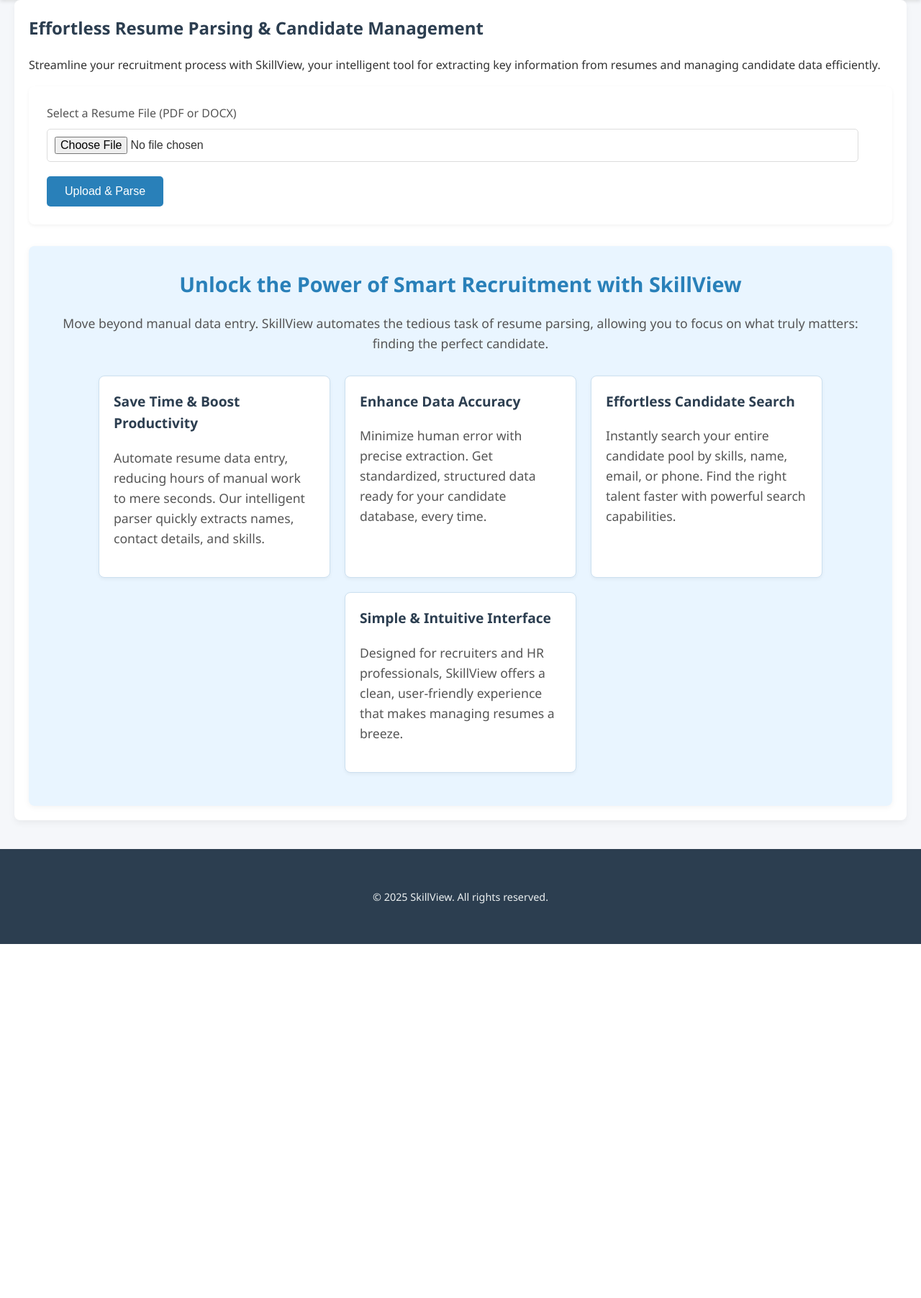
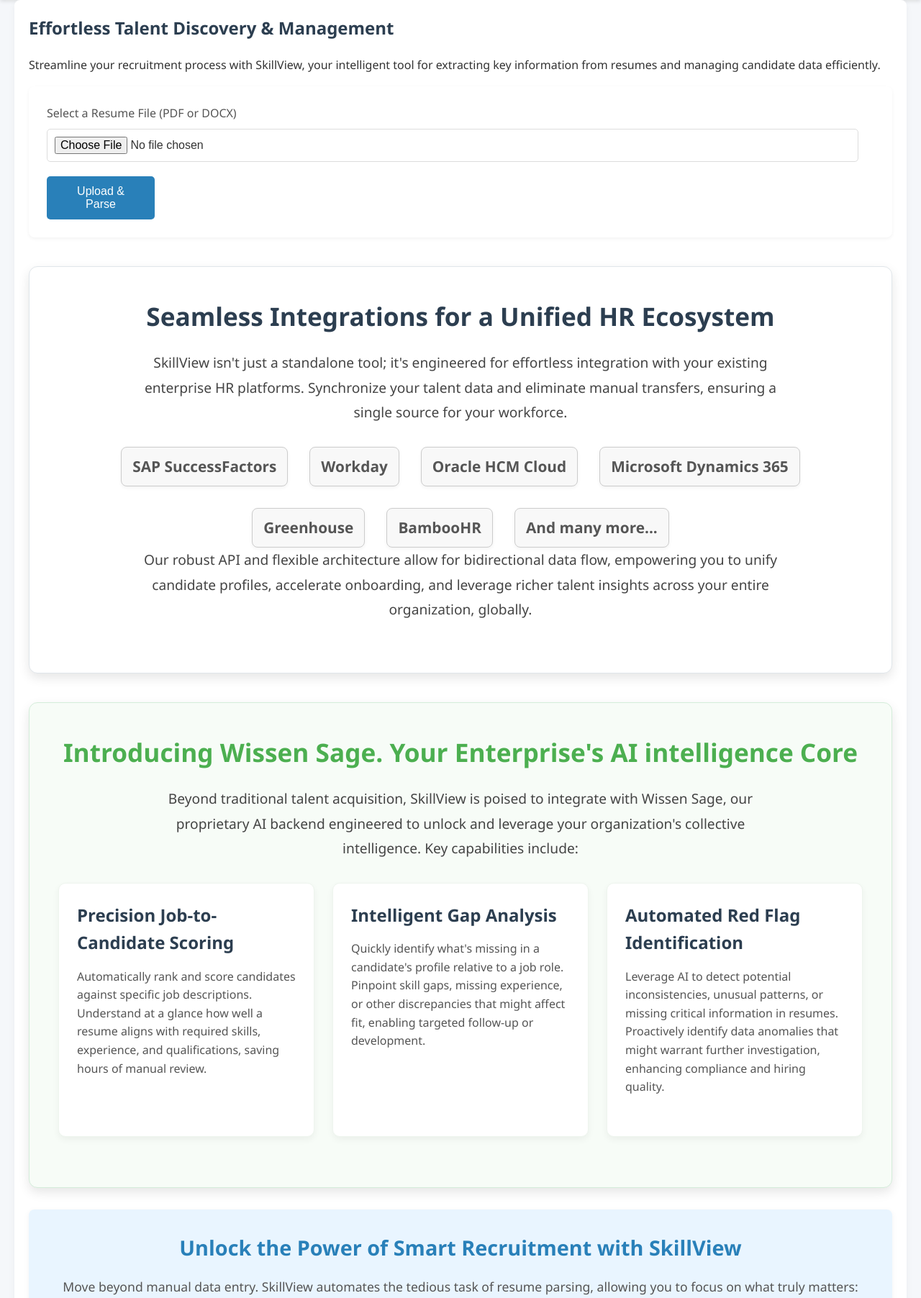
Before and after one commit to Singhajitman/rpappwissen, a Flask app: page /upload in a window 1280 px wide. Shown: the part 116-1920 px from the top of the page at 72% size. Before the commit the page ends 1428 px from the top, so only its background shows below. Run offline with Flask 3, Linux system fonts and the light colour scheme; some libraries are stand-ins or nearby versions; some web fonts are replaced.

Commit message:
front end changes with AI integration

```diff
--- a/static/style.css
+++ b/static/style.css
@@ -172,11 +172,11 @@ button, .btn {
     cursor: pointer;
     transition: background-color 0.3s ease, transform 0.2s ease;
     text-decoration: none;
-    display: inline-block; /* Essential for min-width to work */
+    display: inline-block;
     text-align: center;
-    min-width: 120px; /* NEW: Set a minimum width for consistent breadth */
-    box-sizing: border-box; /* Include padding in width calculation */
-    margin-right: 10px; /* Space between buttons */
+    width: 150px;
+    box-sizing: border-box;
+    margin-right: 10px;
 }
 
 button:hover, .btn:hover {
@@ -310,11 +312,72 @@ footer {
 .features-list li strong {
     color: #2c3e50;
     font-size: 1.2em;
-    display: block; /* Make strong tag block for spacing */
+    display: block;
     margin-bottom: 10px;
 }
 
-/* Responsive adjustments (updated for new elements) */
+/* NEW: Styles for the highlighted feature sections */
+.highlight-section {
+    background-color: #ffffff; /* White background */
+    padding: 40px;
+    border-radius: 12px;
+    margin-top: 40px;
+    text-align: center;
+    box-shadow: 0 6px 15px rgba(0,0,0,0.1); /* Stronger shadow */
+    border: 1px solid #e0e6ea; /* Light border */
+}
+
+.highlight-section h3 {
+    color: #2c3e50; /* Darker heading */
+    font-size: 2.2em; /* Larger heading */
+    margin-bottom: 20px;
+    font-weight: 700;
+}
+
+.highlight-section p {
+    color: #444;
+    font-size: 1.2em; /* Larger text */
+    line-height: 1.8;
+    max-width: 900px;
+    margin: 0 auto 30px auto; /* Centered paragraph with margin */
+}
+
+.integration-logos {
+    display: flex;
+    flex-wrap: wrap;
+    justify-content: center;
+    gap: 30px; /* Space between logos */
+    margin-top: 30px;
+}
+
+.integration-logos span {
+    font-size: 1.3em;
+    font-weight: 600;
+    color: #555;
+    padding: 10px 15px;
+    border: 1px solid #ccc;
+    border-radius: 8px;
+    background-color: #f8f8f8;
+    box-shadow: 0 2px 5px rgba(0,0,0,0.05);
+    transition: transform 0.2s ease, box-shadow 0.2s ease;
+}
+
+.integration-logos span:hover {
+    transform: translateY(-3px);
+    box-shadow: 0 4px 10px rgba(0,0,0,0.1);
+}
+
+/* Specific styling for Wissen Sage */
+.wissen-sage-section {
+    background-color: #f7fcf7; /* Very light green */
+    border: 1px solid #d4edda; /* Green border */
+}
+
+.wissen-sage-section h3 {
+    color: #4CAF50; /* SkillView green */
+}
+
+/* Responsive adjustments (no change, already handles new blocks well) */
 @media (max-width: 768px) {
     .header-content {
         flex-direction: column;
@@ -370,11 +433,77 @@ footer {
     td:nth-of-type(4):before { content: "Skills:"; }
     td:nth-of-type(5):before { content: "Actions:"; }
 
-    /* Adjust features list for smaller screens */
     .features-list li {
-        width: 100%; /* Full width on small screens */
+        width: 100%;
     }
     .action-buttons {
-        justify-content: flex-end; /* Align action buttons to the right on mobile */
+        justify-content: center;
+    }
+    .highlight-section {
+        padding: 25px;
+        margin-top: 30px;
+    }
+    .highlight-section h3 {
+        font-size: 1.8em;
+    }
+    .highlight-section p {
+        font-size: 1em;
+    }
+    .integration-logos span {
+        font-size: 1.1em;
+        padding: 8px 12px;
     }
 }
+/* Add this to the END of your static/css/style.css file */
+
+/* Styling for the list of Wissen Sage capabilities */
+.sage-capabilities {
+    list-style: none; /* Remove default bullet points */
+    padding: 0;
+    margin: 30px 0; /* Add some vertical space above/below the list */
+    display: grid; /* Use CSS Grid for a clean, multi-column layout */
+    grid-template-columns: repeat(auto-fit, minmax(280px, 1fr)); /* Responsive columns */
+    gap: 25px; /* Space between each capability box */
+}
+
+.sage-capabilities li {
+    background-color: #ffffff; /* White background for each capability box */
+    padding: 25px;
+    border-radius: 10px;
+    box-shadow: 0 4px 10px rgba(0,0,0,0.05); /* Soft shadow for a subtle lift */
+    text-align: left; /* Ensure text inside aligns left */
+    border: 1px solid #eef5ee; /* Very light green border */
+    transition: transform 0.3s ease, box-shadow 0.3s ease; /* Smooth hover effect */
+}
+
+.sage-capabilities li:hover {
+    transform: translateY(-5px); /* Lift on hover */
+    box-shadow: 0 8px 20px rgba(0,0,0,0.1); /* Stronger shadow on hover */
+}
+
+.sage-capabilities li h4 {
+    color: #2c3e50; /* Dark heading color */
+    font-size: 1.5em; /* Larger font size for the capability title */
+    margin-top: 0;
+    margin-bottom: 15px; /* Space below the title */
+    font-weight: 600; /* Bold, but not too heavy */
+}
+
+.sage-capabilities li p {
+    font-size: 1em; /* Standard paragraph size */
+    color: #555; /* Slightly lighter text color */
+    line-height: 1.6; /* Good readability */
+}
+
+/* Responsive adjustment for sage-capabilities on smaller screens */
+@media (max-width: 768px) {
+    .sage-capabilities {
+        grid-template-columns: 1fr; /* Stack capabilities in a single column */
+    }
+    .sage-capabilities li {
+        padding: 20px; /* Slightly less padding on mobile */
+    }
+    .sage-capabilities li h4 {
+        font-size: 1.3em; /* Slightly smaller heading on mobile */
+    }
+}
--- a/templates/upload.html
+++ b/templates/upload.html
@@ -1,7 +1,7 @@
 {% extends 'base.html' %}
 
 {% block content %}
-  <h2>Effortless Resume Parsing & Candidate Management</h2>
+  <h2>Effortless Talent Discovery & Management</h2>
   <p>Streamline your recruitment process with SkillView, your intelligent tool for extracting key information from resumes and managing candidate data efficiently.</p>
 
   <form method="post" enctype="multipart/form-data">
@@ -10,6 +10,44 @@
     <button type="submit">Upload & Parse</button>
   </form>
 
+  {# Feature 1 - Seamless Integrations #}
+  <div class="highlight-section">
+    <h3>Seamless Integrations for a Unified HR Ecosystem</h3>
+    <p>SkillView isn't just a standalone tool; it's engineered for effortless integration with your existing enterprise HR platforms. Synchronize your talent data and eliminate manual transfers, ensuring a single source for your workforce.</p>
+    <div class="integration-logos">
+      <span>SAP SuccessFactors</span>
+      <span>Workday</span>
+      <span>Oracle HCM Cloud</span>
+      <span>Microsoft Dynamics 365</span>
+      <span>Greenhouse</span>
+      <span>BambooHR</span>
+      <span>And many more...</span>
+    </div>
+    <p>Our robust API and flexible architecture allow for bidirectional data flow, empowering you to unify candidate profiles, accelerate onboarding, and leverage richer talent insights across your entire organization, globally.</p>
+  </div>
+
+  {# Feature 2 - Introducing Wissen Sage AI #}
+  <div class="highlight-section wissen-sage-section">
+    <h3>Introducing Wissen Sage. Your Enterprise's AI intelligence Core</h3>
+    <p>Beyond traditional talent acquisition, SkillView is poised to integrate with Wissen Sage, our proprietary AI backend engineered to unlock and leverage your organization's collective intelligence. Key capabilities include:</p>
+    <ul class="sage-capabilities">
+        <li>
+            <h4>Precision Job-to-Candidate Scoring</h4>
+            <p>Automatically rank and score candidates against specific job descriptions. Understand at a glance how well a resume aligns with required skills, experience, and qualifications, saving hours of manual review.</p>
+        </li>
+        <li>
+            <h4>Intelligent Gap Analysis</h4>
+            <p>Quickly identify what's missing in a candidate's profile relative to a job role. Pinpoint skill gaps, missing experience, or other discrepancies that might affect fit, enabling targeted follow-up or development.</p>
+        </li>
+        <li>
+            <h4>Automated Red Flag Identification</h4>
+            <p>Leverage AI to detect potential inconsistencies, unusual patterns, or missing critical information in resumes. Proactively identify data anomalies that might warrant further investigation, enhancing compliance and hiring quality.</p>
+        </li>
+    </ul>
+  </div>
+
+
+  {# Existing general features section #}
   <div class="features-section">
     <h3>Unlock the Power of Smart Recruitment with SkillView</h3>
     <p>Move beyond manual data entry. SkillView automates the tedious task of resume parsing, allowing you to focus on what truly matters: finding the perfect candidate.</p>
@@ -26,6 +64,7 @@
         <strong>Effortless Candidate Search</strong>
         <p>Instantly search your entire candidate pool by skills, name, email, or phone. Find the right talent faster with powerful search capabilities.</p>
       </li>
+      </li>
       <li>
         <strong>Simple & Intuitive Interface</strong>
         <p>Designed for recruiters and HR professionals, SkillView offers a clean, user-friendly experience that makes managing resumes a breeze.</p>
```
Also changed, not shown: other parts of static/style.css (+21 -19 lines).
